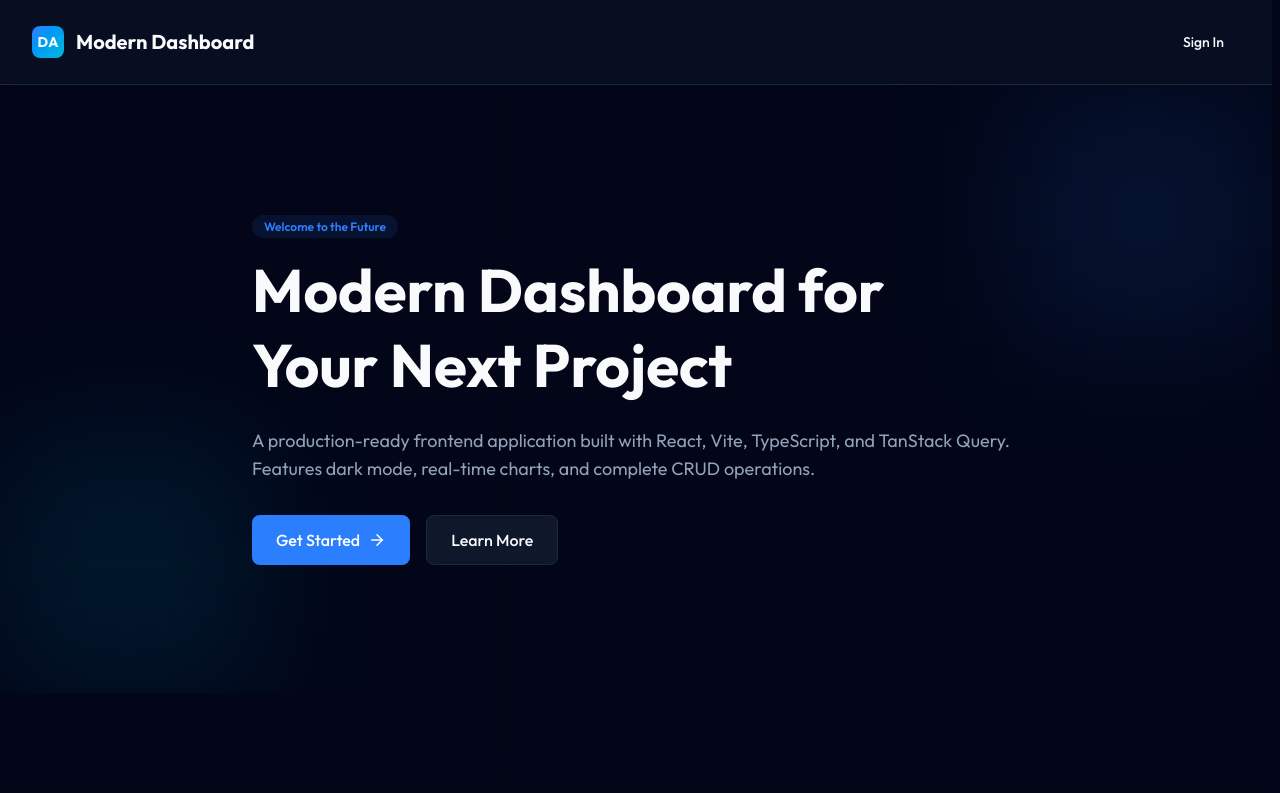
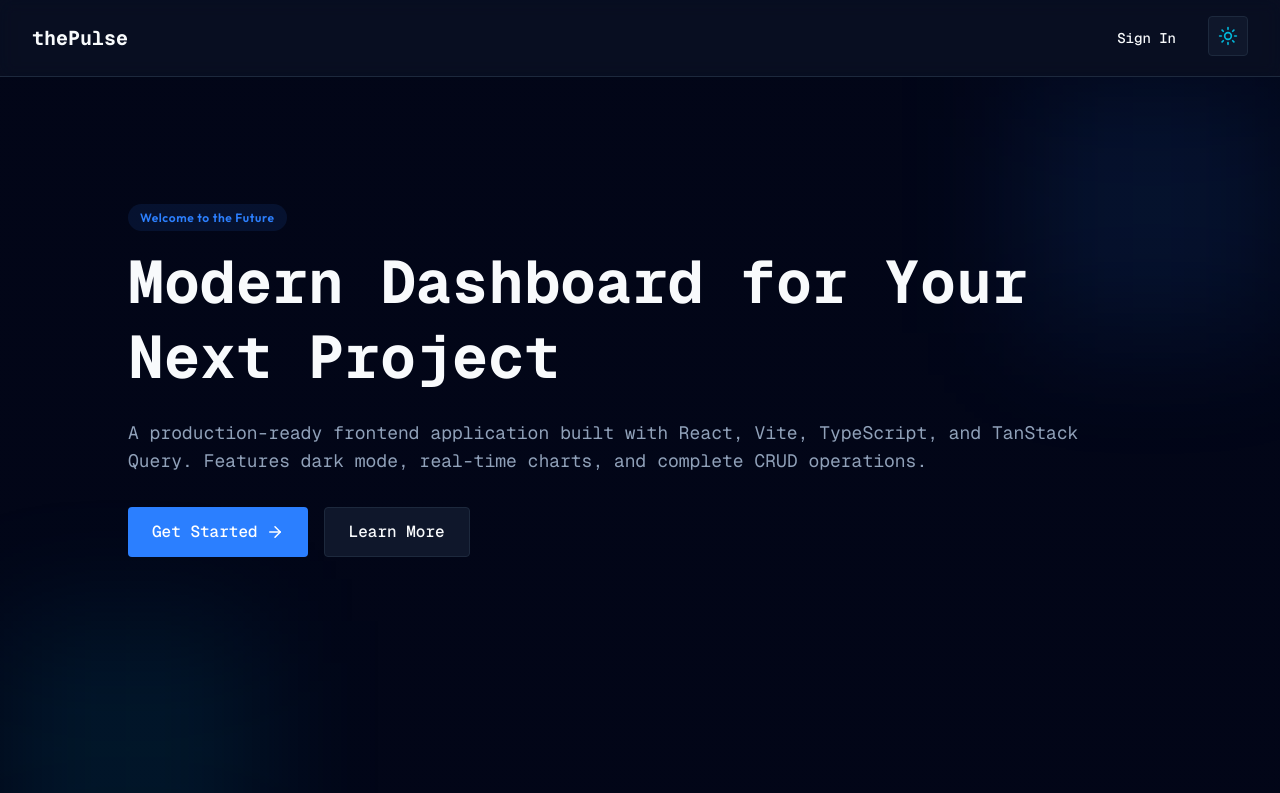
Before and after one commit to alok-x0s1/the-pulse, a React (Vite) app: page / in a window 1280 px wide. Shown: the top 793 px of the page. Built offline with nearby package versions, Linux system fonts and the light colour scheme.

Commit message:
context api for theme

```diff
--- a/index.html
+++ b/index.html
@@ -4,7 +4,7 @@
 		<meta charset="UTF-8" />
 		<link rel="icon" type="image/svg+xml" href="/vite.svg" />
 		<meta name="viewport" content="width=device-width, initial-scale=1.0" />
-		<title>Modern Dashboard - Frontend Application</title>
+		<title>thePulse - Dashboard</title>
 		<meta
 			name="description"
 			content="A modern, sleek React dashboard built with Vite, TypeScript, and TanStack Query."
--- a/src/App.tsx
+++ b/src/App.tsx
@@ -1,13 +1,16 @@
 import { BrowserRouter as Router, Routes, Route } from "react-router-dom";
 import { Landing } from "./pages";
+import { ThemeProvider } from "./components/theme-provider";
 
 function App() {
 	return (
-		<Router>
-			<Routes>
-				<Route path="/" element={<Landing />} />
-			</Routes>
-		</Router>
+		<ThemeProvider>
+			<Router>
+				<Routes>
+					<Route path="/" element={<Landing />} />
+				</Routes>
+			</Router>
+		</ThemeProvider>
 	);
 }
 
--- /dev/null
+++ b/src/components/theme-provider.tsx
@@ -0,0 +1,32 @@
+import { useEffect, useState } from "react";
+import type { Theme } from "../types/theme";
+import { ThemeContext } from "../contexts/theme-context";
+
+export function ThemeProvider({ children }: { children: React.ReactNode }) {
+	const [theme, setTheme] = useState<Theme>(() => {
+		const saved = localStorage.getItem("theme-local");
+		return saved === "light" || saved === "dark" ? saved : "dark";
+	});
+
+	useEffect(() => {
+		const root = document.documentElement;
+
+		if (theme === "light") {
+			root.classList.add("light");
+		} else {
+			root.classList.remove("light");
+		}
+
+		localStorage.setItem("theme-local", theme);
+	}, [theme]);
+
+	const toggleTheme = () => {
+		setTheme((prev) => (prev === "dark" ? "light" : "dark"));
+	};
+
+	return (
+		<ThemeContext.Provider value={{ theme, toggleTheme }}>
+			{children}
+		</ThemeContext.Provider>
+	);
+}
--- a/src/components/ui/button.tsx
+++ b/src/components/ui/button.tsx
@@ -23,7 +23,7 @@ export default function Button({
 	className = "",
 }: ButtonProps) {
 	const baseStyles =
-		"font-medium rounded-lg transition-all inline-flex items-center justify-center gap-2";
+		"font-medium rounded-sm transition-all inline-flex items-center justify-center gap-2 cursor-pointer";
 
 	const variants = {
 		primary: "bg-primary hover:bg-primary-dark text-white",
--- /dev/null
+++ b/src/components/ui/theme-toggle.tsx
@@ -0,0 +1,22 @@
+import { Moon, Sun } from "lucide-react";
+import { motion } from "framer-motion";
+import { useTheme } from "../../hooks/useTheme";
+
+export default function ThemeToggle() {
+	const { theme, toggleTheme } = useTheme();
+
+	return (
+		<motion.button
+			onClick={toggleTheme}
+			whileHover={{ scale: 1.05 }}
+			whileTap={{ scale: 0.95 }}
+			className="flex h-10 w-10 items-center justify-center rounded-sm border border-border bg-card transition-colors hover:bg-background cursor-pointer"
+		>
+			{theme === "dark" ? (
+				<Sun size={20} className="text-accent" />
+			) : (
+				<Moon size={20} className="text-foreground" />
+			)}
+		</motion.button>
+	);
+}
--- /dev/null
+++ b/src/contexts/theme-context.ts
@@ -0,0 +1,6 @@
+import { createContext } from "react";
+import type { ThemeContextType } from "../types/theme";
+
+export const ThemeContext = createContext<ThemeContextType | undefined>(
+	undefined
+);
--- /dev/null
+++ b/src/hooks/useTheme.ts
@@ -0,0 +1,10 @@
+import { useContext } from "react";
+import { ThemeContext } from "../contexts/theme-context";
+
+export function useTheme() {
+	const context = useContext(ThemeContext);
+	if (!context) {
+		throw new Error("useTheme must be used within ThemeProvider");
+	}
+	return context;
+}
--- a/src/index.css
+++ b/src/index.css
@@ -1,9 +1,10 @@
-@import url("https://fonts.googleapis.com/css2?family=Outfit:wght@100..900&display=swap");
+@import url("https://fonts.googleapis.com/css2?family=Geist+Mono:wght@100..900&family=Outfit:wght@100..900&display=swap");
 
 @import "tailwindcss";
 
 @theme inline {
-	--font-sans: "Outfit", sans-serif;
+	--font-sans: "Geist Mono", sans-serif;
+	--font-heading: "Outfit", sans-serif;
 	--color-background: theme("colors.slate.950");
 	--color-foreground: theme("colors.slate.50");
 	--color-card: theme("colors.slate.900");
@@ -42,26 +43,6 @@ html.light {
 	--color-text-muted: theme("colors.slate.600");
 }
 
-@supports (scrollbar-gutter: stable) {
-	html {
-		scrollbar-gutter: stable;
-	}
+::-webkit-scrollbar {
+	display: none;
 }
-
-::-webkit-scrollbar {
-	width: 8px;
-	height: 8px;
-}
-
-::-webkit-scrollbar-track {
-	background: rgb(var(--color-background));
-}
-
-::-webkit-scrollbar-thumb {
-	background: rgb(var(--color-border));
-	border-radius: 4px;
-}
-
-::-webkit-scrollbar-thumb:hover {
-	background: rgb(var(--color-primary));
-}
--- a/src/pages/landing.tsx
+++ b/src/pages/landing.tsx
@@ -2,6 +2,7 @@ import { useNavigate } from "react-router-dom";
 import { motion } from "framer-motion";
 import { ArrowRight, BarChart3, Zap, Shield } from "lucide-react";
 import Button from "../components/ui/button";
+import ThemeToggle from "../components/ui/theme-toggle";
 
 export default function Landing() {
 	const navigate = useNavigate();
@@ -28,22 +29,20 @@ export default function Landing() {
 
 	return (
 		<div className="min-h-screen bg-linear-to-br from-background via-background to-background">
-			<header className="border-b border-border/50 bg-card/50 backdrop-blur-sm">
-				<div className="mx-auto max-w-7xl px-4 py-6 md:px-8">
+			<nav className="border-b border-border/50 bg-card/50 backdrop-blur-sm">
+				<div className="mx-auto max-w-7xl px-4 py-4 md:px-8">
 					<div className="flex items-center justify-between">
 						<motion.div
 							initial={{ opacity: 0, x: -20 }}
 							animate={{ opacity: 1, x: 0 }}
 							className="flex items-center gap-3"
 						>
-							<div className="flex h-8 w-8 items-center justify-center rounded-lg bg-linear-to-br from-primary to-accent">
+							{/* <div className="flex h-8 w-8 items-center justify-center rounded-sm bg-linear-to-br from-primary to-accent">
 								<span className="text-sm font-bold text-white">
-									DA
+									tP
 								</span>
-							</div>
-							<h1 className="text-xl font-bold">
-								Modern Dashboard
-							</h1>
+							</div> */}
+							<h1 className="text-xl font-bold">thePulse</h1>
 						</motion.div>
 						<motion.div
 							initial={{ opacity: 0, x: 20 }}
@@ -51,17 +50,19 @@ export default function Landing() {
 							className="flex gap-4"
 						>
 							<Button
+								className="py-3"
 								variant="ghost"
 								onClick={() => navigate("/dashboard")}
 							>
 								Sign In
 							</Button>
+							<ThemeToggle />
 						</motion.div>
 					</div>
 				</div>
-			</header>
+			</nav>
 
-			<section className="relative overflow-hidden px-4 py-20 md:px-8 md:py-32">
+			<header className="relative overflow-hidden px-4 py-20 md:px-8 md:py-32 min-h-screen">
 				<motion.div
 					initial={{ opacity: 0 }}
 					animate={{ opacity: 1 }}
@@ -72,7 +73,7 @@ export default function Landing() {
 					<div className="absolute bottom-0 left-0 h-64 w-64 bg-accent/10 blur-3xl" />
 				</motion.div>
 
-				<div className="relative mx-auto max-w-3xl">
+				<div className="relative mx-auto max-w-5xl">
 					<motion.div
 						variants={containerVariants}
 						initial="hidden"
@@ -82,7 +83,7 @@ export default function Landing() {
 							variants={itemVariants}
 							className="mb-4 inline-block"
 						>
-							<span className="rounded-full bg-primary/10 px-3 py-1 text-xs font-semibold text-primary">
+							<span className="rounded-full bg-primary/10 px-3 py-1.5 text-xs font-semibold text-primary font-heading tracking-wider">
 								Welcome to the Future
 							</span>
 						</motion.div>
@@ -121,7 +122,7 @@ export default function Landing() {
 						</motion.div>
 					</motion.div>
 				</div>
-			</section>
+			</header>
 
 			<section className="mx-auto max-w-7xl px-4 py-16 md:px-8 md:py-24">
 				<motion.div
@@ -167,7 +168,7 @@ export default function Landing() {
 							transition={{ duration: 0.5, delay: i * 0.1 }}
 							viewport={{ once: true }}
 						>
-							<div className="group h-full rounded-lg border border-border bg-card p-8 transition-all duration-300 hover:border-primary/50 hover:shadow-lg">
+							<div className="group h-full rounded-sm border border-border bg-card p-8 transition-all duration-300 hover:border-primary/50 hover:shadow-lg">
 								<feature.icon className="mb-4 h-10 w-10 text-primary" />
 								<h4 className="mb-2 font-semibold">
 									{feature.title}
@@ -187,15 +188,16 @@ export default function Landing() {
 					whileInView={{ opacity: 1, y: 0 }}
 					transition={{ duration: 0.5 }}
 					viewport={{ once: true }}
-					className="rounded-lg border border-border bg-card/50 p-8 backdrop-blur-sm md:p-12"
+					className="rounded-sm border border-border bg-card/50 p-8 backdrop-blur-sm md:p-12"
 				>
 					<h3 className="mb-8 text-2xl font-bold">
 						Built with Modern Tech Stack
 					</h3>
 					<div className="grid gap-4 sm:grid-cols-2 md:grid-cols-3 lg:grid-cols-5">
 						{[
-							"React 18+",
+							"React.js",
 							"Vite",
+							"Tailwind Css",
 							"TypeScript",
 							"TanStack Query",
 							"Framer Motion",
@@ -206,7 +208,7 @@ export default function Landing() {
 								whileInView={{ opacity: 1, scale: 1 }}
 								transition={{ duration: 0.3, delay: i * 0.05 }}
 								viewport={{ once: true }}
-								className="rounded-lg bg-background p-4 text-center text-sm font-medium"
+								className="rounded-sm bg-background p-4 text-center text-sm font-medium"
 							>
 								{tech}
 							</motion.div>
--- a/src/styles/globals.css
+++ /dev/null
@@ -1,161 +0,0 @@
-@import "tailwindcss";
-@import "tw-animate-css";
-
-@custom-variant dark (&:is(.dark *));
-
-:root {
-	--background: oklch(0.985 0 0);
-	--foreground: oklch(0.145 0 0);
-	--card: oklch(0.97 0 0);
-	--card-foreground: oklch(0.145 0 0);
-	--popover: oklch(0.985 0 0);
-	--popover-foreground: oklch(0.145 0 0);
-	--primary: oklch(0.57 0.22 262.57);
-	--primary-foreground: oklch(0.985 0 0);
-	--primary-dark: oklch(0.5 0.22 262.57);
-	--secondary: oklch(0.97 0 0);
-	--secondary-foreground: oklch(0.205 0 0);
-	--muted: oklch(0.97 0 0);
-	--muted-foreground: oklch(0.556 0 0);
-	--accent: oklch(0.62 0.23 220);
-	--accent-foreground: oklch(0.985 0 0);
-	--destructive: oklch(0.577 0.245 27.325);
-	--destructive-foreground: oklch(0.985 0 0);
-	--border: oklch(0.922 0 0);
-	--input: oklch(0.922 0 0);
-	--ring: oklch(0.708 0 0);
-	--chart-1: oklch(0.646 0.222 41.116);
-	--chart-2: oklch(0.6 0.118 184.704);
-	--chart-3: oklch(0.398 0.07 227.392);
-	--chart-4: oklch(0.828 0.189 84.429);
-	--chart-5: oklch(0.769 0.188 70.08);
-	--radius: 0.625rem;
-	--sidebar: oklch(0.985 0 0);
-	--sidebar-foreground: oklch(0.145 0 0);
-	--sidebar-primary: oklch(0.57 0.22 262.57);
-	--sidebar-primary-foreground: oklch(0.985 0 0);
-	--sidebar-accent: oklch(0.97 0 0);
-	--sidebar-accent-foreground: oklch(0.205 0 0);
-	--sidebar-border: oklch(0.922 0 0);
-	--sidebar-ring: oklch(0.708 0 0);
-}
-
-.dark {
-	--background: oklch(0.08 0 0);
-	--foreground: oklch(0.98 0 0);
-	--card: oklch(0.12 0 0);
-	--card-foreground: oklch(0.98 0 0);
-	--popover: oklch(0.08 0 0);
-	--popover-foreground: oklch(0.98 0 0);
-	--primary: oklch(0.57 0.22 262.57);
-	--primary-foreground: oklch(0.98 0 0);
-	--primary-dark: oklch(0.5 0.22 262.57);
-	--secondary: oklch(0.18 0 0);
-	--secondary-foreground: oklch(0.98 0 0);
-	--muted: oklch(0.18 0 0);
-	--muted-foreground: oklch(0.64 0 0);
-	--accent: oklch(0.62 0.23 220);
-	--accent-foreground: oklch(0.98 0 0);
-	--destructive: oklch(0.57 0.22 25.33);
-	--destructive-foreground: oklch(0.98 0 0);
-	--border: oklch(0.18 0 0);
-	--input: oklch(0.18 0 0);
-	--ring: oklch(0.35 0 0);
-	--chart-1: oklch(0.488 0.243 264.376);
-	--chart-2: oklch(0.696 0.17 162.48);
-	--chart-3: oklch(0.769 0.188 70.08);
-	--chart-4: oklch(0.627 0.265 303.9);
-	--chart-5: oklch(0.645 0.246 16.439);
-	--sidebar: oklch(0.12 0 0);
-	--sidebar-foreground: oklch(0.98 0 0);
-	--sidebar-primary: oklch(0.57 0.22 262.57);
-	--sidebar-primary-foreground: oklch(0.98 0 0);
-	--sidebar-accent: oklch(0.18 0 0);
-	--sidebar-accent-foreground: oklch(0.98 0 0);
-	--sidebar-border: oklch(0.18 0 0);
-	--sidebar-ring: oklch(0.35 0 0);
-}
-
-@theme inline {
-	--color-background: var(--background);
-	--color-foreground: var(--foreground);
-	--color-card: var(--card);
-	--color-card-foreground: var(--card-foreground);
-	--color-popover: var(--popover);
-	--color-popover-foreground: var(--popover-foreground);
-	--color-primary: var(--primary);
-	--color-primary-foreground: var(--primary-foreground);
-	--color-primary-dark: var(--primary-dark);
-	--color-secondary: var(--secondary);
-	--color-secondary-foreground: var(--secondary-foreground);
-	--color-muted: var(--muted);
-	--color-muted-foreground: var(--muted-foreground);
-	--color-accent: var(--accent);
-	--color-accent-foreground: var(--accent-foreground);
-	--color-destructive: var(--destructive);
-	--color-destructive-foreground: var(--destructive-foreground);
-	--color-border: var(--border);
-	--color-input: var(--input);
-	--color-ring: var(--ring);
-	--color-chart-1: var(--chart-1);
-	--color-chart-2: var(--chart-2);
-	--color-chart-3: var(--chart-3);
-	--color-chart-4: var(--chart-4);
-	--color-chart-5: var(--chart-5);
-	--color-error: oklch(0.57 0.22 25.33);
-	--color-success: oklch(0.69 0.17 130);
-	--color-warning: oklch(0.76 0.2 85);
-	--color-text-muted: var(--muted-foreground);
-	--radius-sm: calc(var(--radius) - 4px);
-	--radius-md: calc(var(--radius) - 2px);
-	--radius-lg: var(--radius);
-	--radius-xl: calc(var(--radius) + 4px);
-	--color-sidebar: var(--sidebar);
-	--color-sidebar-foreground: var(--sidebar-foreground);
-	--color-sidebar-primary: var(--sidebar-primary);
-	--color-sidebar-primary-foreground: var(--sidebar-primary-foreground);
-	--color-sidebar-accent: var(--sidebar-accent);
-	--color-sidebar-accent-foreground: var(--sidebar-accent-foreground);
-	--color-sidebar-border: var(--sidebar-border);
-	--color-sidebar-ring: var(--sidebar-ring);
-}
-
-@layer base {
-	* {
-		@apply border-border outline-ring/50;
-	}
-	body {
-		@apply bg-background text-foreground transition-colors duration-300 ease-in-out;
-	}
-
-	::-webkit-scrollbar {
-		width: 8px;
-		height: 8px;
-	}
-
-	::-webkit-scrollbar-track {
-		@apply bg-background;
-	}
-
-	::-webkit-scrollbar-thumb {
-		@apply bg-border rounded-full transition-colors hover:bg-primary;
-	}
-}
-
-@layer utilities {
-	.line-clamp-1 {
-		@apply overflow-hidden text-ellipsis whitespace-nowrap;
-	}
-
-	.animate-fade-in {
-		@apply animate-in fade-in duration-500;
-	}
-
-	.animate-slide-in-up {
-		@apply animate-in slide-in-from-bottom-4 duration-500;
-	}
-
-	.focus-ring {
-		@apply outline-none ring-2 ring-primary/50 ring-offset-background;
-	}
-}
--- /dev/null
+++ b/src/types/theme.ts
@@ -0,0 +1,6 @@
+export type Theme = "light" | "dark";
+
+export interface ThemeContextType {
+	theme: Theme;
+	toggleTheme: () => void;
+}
```
